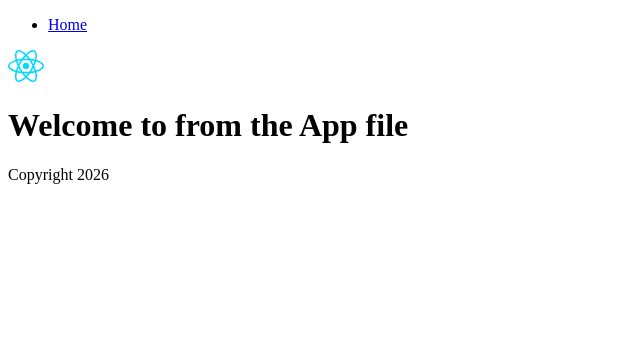
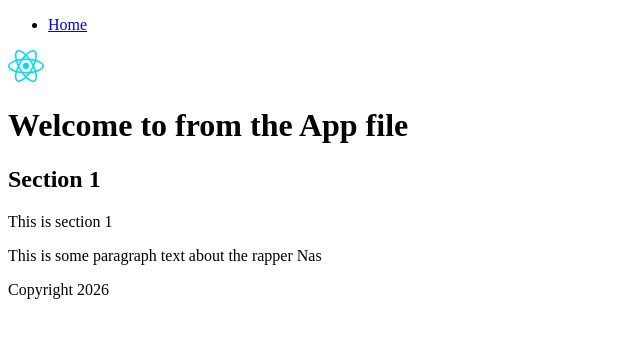
Before and after one commit to SMcGregor199/arapblog, a React (Vite) app: page / in a window 1280 px wide. Shown: the top 338 px of the page, without its empty margins (0-640 px from the left). Built offline with nearby package versions, Linux system fonts and the light colour scheme.

Commit message:
added section to main component

```diff
--- a/src/App.jsx
+++ b/src/App.jsx
@@ -17,6 +17,11 @@ const Main = () => {
     <main>
      <ReactSVG />
       <h1>Welcome to {import.meta.env.VITE_WEBSITE_NAME} from the App file</h1>
+      <section>
+        <h2>Section 1</h2>
+        <p>This is section 1</p>
+        <p>This is some paragraph text about the rapper Nas</p>
+      </section>
     </main>
   )
 }
```
